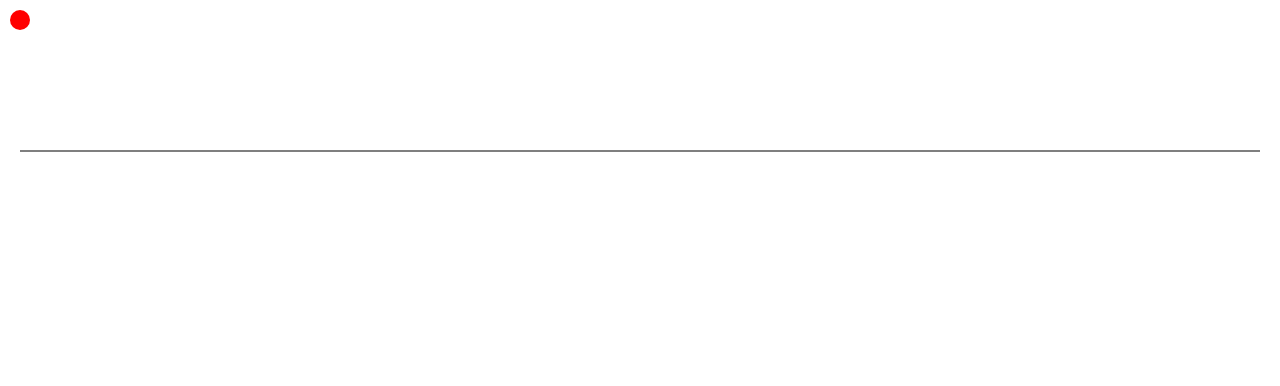
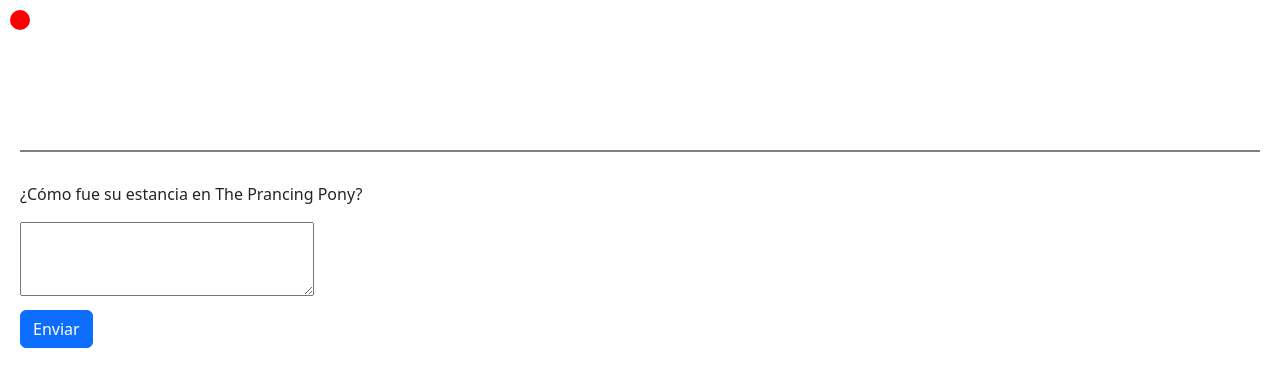
Before and after one commit to dgutierrez21/Learning-ReactJS--React-Docs, a React (Vite) app in the folder 01-learn/: page / in a window 1280 px wide. Shown: the top 386 px of the page. Built offline with nearby package versions, Linux system fonts and the light colour scheme.

Commit message:
Evitar contradicciones en el estado

```diff
--- a/01-learn/src/04-manejo-de-estado/02-Elegir-la-estructura-del-Estado/ElegirLaEstructuraDelEstado.jsx
+++ b/01-learn/src/04-manejo-de-estado/02-Elegir-la-estructura-del-Estado/ElegirLaEstructuraDelEstado.jsx
@@ -1,3 +1,4 @@
+import { FeedbackForm } from "./feedback-form/FeedbackForm";
 import { MoviendoPunto } from "./moviendo-punto/MoviendoPunto";
 
 const ElegirLaEstructuraDelEstado = () => {
@@ -5,6 +6,7 @@
     <>
       <MoviendoPunto />
       <div className="separator"></div>
+      <FeedbackForm />
     </>
   );
 };
--- /dev/null
+++ b/01-learn/src/04-manejo-de-estado/02-Elegir-la-estructura-del-Estado/feedback-form/FeedbackForm.jsx
@@ -0,0 +1,78 @@
+import { useState } from "react";
+
+export const FeedbackForm = () => {
+  const [texto, setTexto] = useState("");
+  //   const [seEstaEnviando, setSeEstaEnviando] = useState(false);
+  //   const [enviado, setEnviado] = useState(false);
+
+  const [estado, setEstado] = useState("escribiendo");
+
+  async function handleSubmit(e) {
+    e.preventDefault();
+
+    // setSeEstaEnviando(true);
+
+    // await enviarMensaje(texto);
+
+    // setSeEstaEnviando(false);
+
+    // setEnviado(true); // si olvido llamar a setEnviado, daría falso y falso y nunca mostraría el h1
+
+    setEstado("enviando");
+
+    await enviarMensaje(texto);
+
+    setEstado("enviado");
+  }
+
+  const enviando = estado === "enviando";
+
+  if (estado === "enviado") {
+    return (
+      <>
+        <h1>Gracias por sus comentarios.</h1>
+
+        <a href="/" className="btn btn-primary">
+          Enviar otro feedback
+        </a>
+      </>
+    );
+  }
+
+  return (
+    <>
+      <form onSubmit={handleSubmit} action="">
+        <p>¿Cómo fue su estancia en The Prancing Pony?</p>
+
+        <textarea
+          disabled={enviando}
+          value={texto}
+          onChange={(e) => setTexto(e.target.value)}
+          name=""
+          id=""
+          cols="30"
+          rows="3"
+        ></textarea>
+
+        <br />
+
+        <button
+          className="btn btn-primary mt-2"
+          disabled={enviando}
+          type="submit"
+        >
+          Enviar
+        </button>
+
+        {enviando && <p>Enviando...</p>}
+      </form>
+    </>
+  );
+};
+
+// Finge enviar un mensaje.
+function enviarMensaje(mensaje) {
+  return new Promise((resolve) => {
+    setTimeout(resolve, 2000);
+  });
+}
```
Also changed, not shown: 01-learn/src/04-manejo-de-estado/02-Elegir-la-estructura-del-Estado/ElegirLaEstructuraDelEstado.txt.
